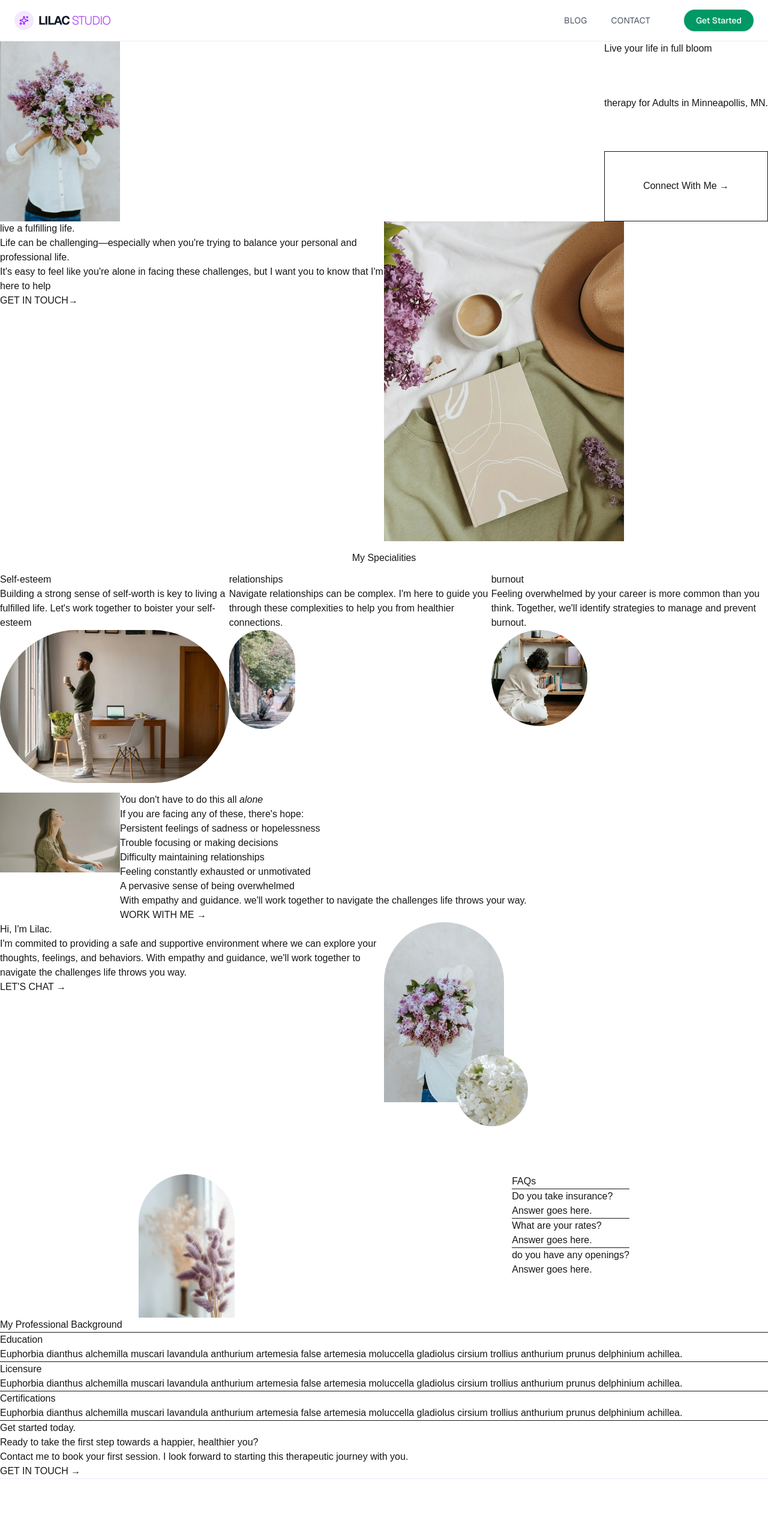
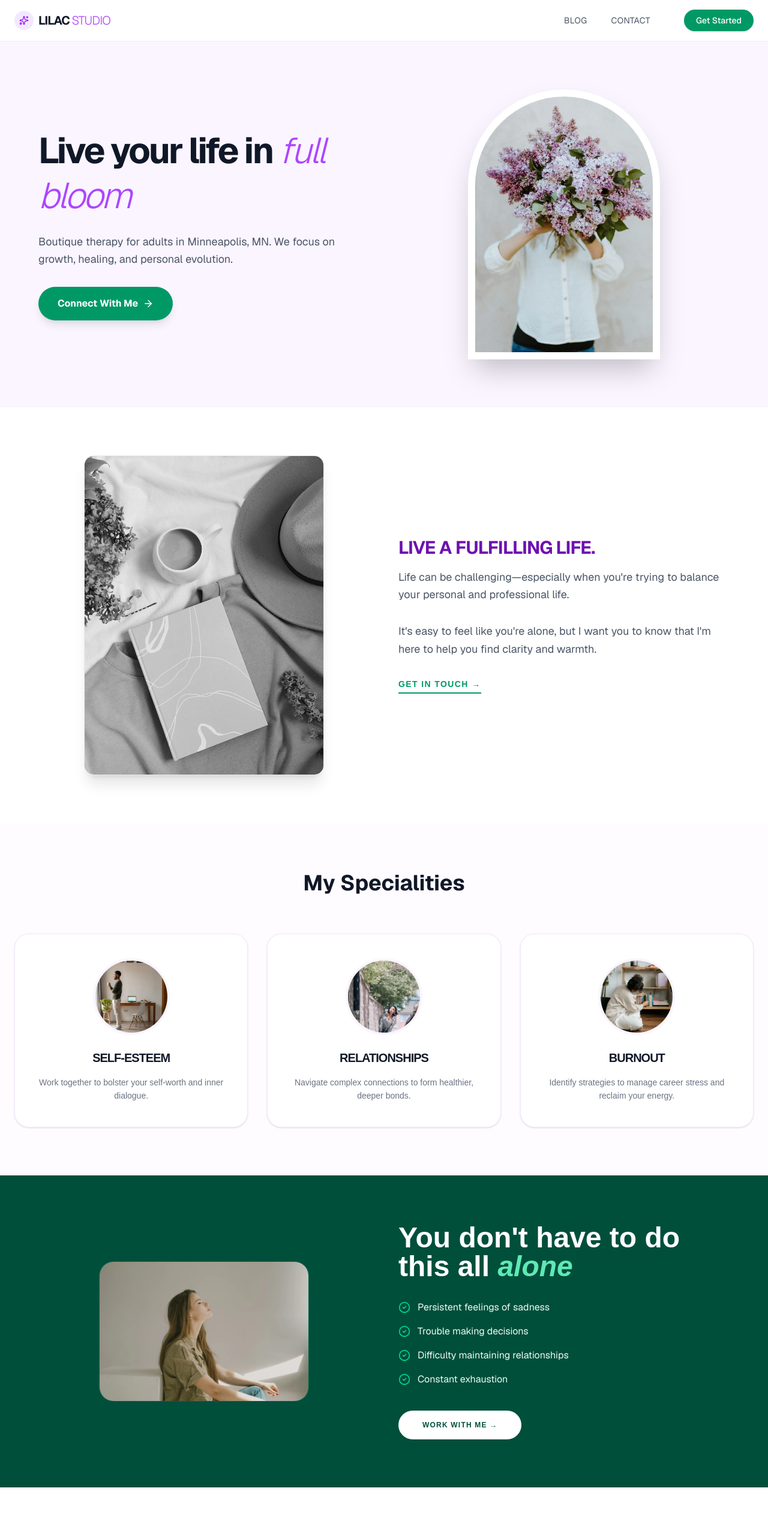
Before and after one commit to yashukaSan/full-frontend-website, a Next.js app: page /home in a window 1280 px wide. Shown: the top 2545 px of the page at 60% size. Built offline with nearby package versions, Linux system fonts and the light colour scheme.

Commit message:
add home page layout

```diff
--- a/app/home/page.tsx
+++ b/app/home/page.tsx
@@ -1,8 +1,8 @@
 "use client";
 
 import { useRouter } from "next/navigation";
-
 import Image from "next/image";
+import { ArrowRight, CheckCircle2, Plus } from 'lucide-react';
 import i1 from "../../public/i1.webp";
 import i2 from "../../public/i2.webp";
 import i3 from "../../public/i3.webp";
@@ -18,241 +18,158 @@ import HEADER from "../Header";
 export default function Home() {
   const router = useRouter();
 
+  // Reusable Tailwind Styles based on your criteria
+  const sectionWrapper = "min-h-[60vh] w-full flex items-center justify-center py-20 px-6 overflow-hidden";
+  const contentContainer = "max-w-6xl w-full grid grid-cols-1 md:grid-cols-2 gap-12 items-center text-center md:text-left";
+  const h2Heading = "font-sans font-bold text-4xl md:text-6xl tracking-tighter text-gray-900 mb-6 leading-tight";
+  const h3Heading = "font-sans font-bold text-2xl md:text-3xl text-purple-800 mb-4 uppercase tracking-tight";
+  const bodyText = "text-gray-600 font-sans text-lg leading-relaxed mb-8 max-w-xl mx-auto md:mx-0";
+  const btnAccent = "group flex items-center gap-2 bg-emerald-600 text-white px-8 py-4 rounded-full font-sans font-bold hover:bg-emerald-700 transition-all shadow-lg mx-auto md:mx-0";
+
   return (
-    <>
+    <div className="bg-white selection:bg-purple-200">
       <HEADER />
 
-      <div className="flex justify-between">
-        <figure>
-          <Image
-            width={200}
-            height={300}
-            className="object-cover"
-            src={i1}
-            alt="flower Pic"
-          />
-        </figure>
-        <div className="grid">
-          <h2>Live your life in full bloom</h2>
-          <p>therapy for Adults in Minneapollis, MN.</p>
-          <button className="border p-3">Connect With Me &rarr;</button>
+      {/* --- HERO SECTION --- */}
+      <section className={`${sectionWrapper} bg-purple-50`}>
+        <div className={contentContainer}>
+          <div className="order-2 md:order-1">
+            <h2 className={h2Heading}>
+              Live your life in <span className="text-purple-500 italic font-light">full bloom</span>
+            </h2>
+            <p className={bodyText}>
+              Boutique therapy for adults in Minneapolis, MN. We focus on growth, healing, and personal evolution.
+            </p>
+            <button className={btnAccent}>
+              Connect With Me <ArrowRight size={18} className="group-hover:translate-x-1 transition-transform" />
+            </button>
           </div>
-      </div>
-
-      <div className="grid grid-cols-2">
-        <div>
-          <div>
-            <h3>live a fulfilling life.</h3>
-            <p>
-              Life can be challenging&mdash;especially when you&apos;re trying
-              to balance your personal and professional life.
-            </p>
-            <p>
-              It&apos;s easy to feel like you&apos;re alone in facing these
-              challenges, but I want you to know that I&apos;m here to help
-            </p>
-          </div>
-          <button>GET IN TOUCH&rarr;</button>
-        </div>
-        <figure>
-          <Image
-            alt="flower"
-            height={400}
-            width={400}
-            className="object-cover"
-            src={i2}
-          />
-        </figure>
-      </div>
-
-      {/* Specialirities */}
-      <div className="my-4">
-        <h2 className="text-center my-3">My Specialities</h2>
-        {/* Speciliarity Section */}
-        <div className="flex">
-          <div>
-            <h3>Self-esteem</h3>
-            <p>
-              Building a strong sense of self-worth is key to living a fulfilled
-              life. Let&apos;s work together to boister your self-esteem
-            </p>
-            <Image
-              alt="flower"
-              height={400}
-              width={400}
-              className="rounded-full object-cover"
-              src={i3}
-            />
-          </div>
-
-          <div>
-            <h3>relationships</h3>
-            <p>
-              Navigate relationships can be complex. I&apos;m here to guide you
-              through these complexities to help you from healthier connections.
-            </p>
-            <Image
-              alt="flower"
-              height={400}
-              width={110}
-              className="rounded-full object-cover"
-              src={i4}
-            />
-          </div>
-
-          <div>
-            <h3>burnout</h3>
-            <p>
-              Feeling overwhelmed by your career is more common than you think.
-              Together, we&apos;ll identify strategies to manage and prevent
-              burnout.
-            </p>
-            <Image
-              alt="flower"
-              height={400}
-              width={400}
-              className="rounded-full object-cover h-40 w-40"
-              src={i5}
-            />
+          <div className="order-1 md:order-2 flex justify-center">
+            <div className="relative w-64 h-80 md:w-80 md:h-[450px] border-[12px] border-white shadow-2xl rounded-t-full overflow-hidden">
+              <Image src={i1} alt="Bloom" fill className="object-cover" priority />
             </div>
           </div>
         </div>
+      </section>
 
-      <div className="flex">
-        <figure>
-          <Image
-            alt="flower"
-            height={400}
-            width={400}
-            src={i6}
-            className="w-50"
-          />
-        </figure>
+      {/* --- MISSION SECTION --- */}
+      <section className={`${sectionWrapper} bg-white`}>
+        <div className={contentContainer}>
+          <div className="flex justify-center">
+            <Image src={i2} alt="Life" width={400} height={500} className="rounded-2xl shadow-xl grayscale hover:grayscale-0 transition-all duration-700 border border-purple-100" />
+          </div>
           <div>
-          <h2>
-            You don&apos;t have to do this all <i>alone</i>
-          </h2>
-          <p>If you are facing any of these, there&apos;s hope:</p>
-          <ul>
-            <li>Persistent feelings of sadness or hopelessness</li>
-            <li>Trouble focusing or making decisions</li>
-            <li>Difficulty maintaining relationships</li>
-            <li>Feeling constantly exhausted or unmotivated</li>
-            <li>A pervasive sense of being overwhelmed</li>
-          </ul>
-          <p>
-            With empathy and guidance. we&apos;ll work together to navigate the
-            challenges life throws your way.
+            <h3 className={h3Heading}>live a fulfilling life.</h3>
+            <p className={bodyText}>
+              Life can be challenging—especially when you&apos;re trying to balance your personal and professional life.
             </p>
-          <button>WORK WITH ME &rarr;</button>
+            <p className={bodyText}>
+              It&apos;s easy to feel like you&apos;re alone, but I want you to know that I&apos;m here to help you find clarity and warmth.
+            </p>
+            <button className="text-emerald-600 font-bold border-b-2 border-emerald-600 pb-1 hover:text-purple-600 hover:border-purple-600 transition-all uppercase tracking-widest text-sm">
+              Get in touch &rarr;
+            </button>
           </div>
         </div>
+      </section>
 
-      <div className="grid grid-cols-2">
+      {/* --- SPECIALITIES SECTION --- */}
+      <section className={`${sectionWrapper} bg-purple-50/30 flex-col`}>
+        <h2 className="font-sans font-bold text-4xl text-center mb-16 text-gray-900">My Specialities</h2>
+        <div className="max-w-7xl w-full grid grid-cols-1 md:grid-cols-3 gap-8">
+          {[
+            { title: "Self-esteem", img: i3, desc: "Work together to bolster your self-worth and inner dialogue." },
+            { title: "Relationships", img: i4, desc: "Navigate complex connections to form healthier, deeper bonds." },
+            { title: "Burnout", img: i5, desc: "Identify strategies to manage career stress and reclaim your energy." }
+          ].map((spec, i) => (
+            <div key={i} className="bg-white p-10 rounded-3xl border border-purple-100 text-center hover:-translate-y-2 transition-transform shadow-sm hover:shadow-xl">
+              <div className="relative w-32 h-32 mx-auto mb-6 rounded-full overflow-hidden border-4 border-purple-50">
+                <Image src={spec.img} alt={spec.title} fill className="object-cover" />
+              </div>
+              <h4 className="text-xl font-bold text-gray-900 mb-4 uppercase tracking-tighter">{spec.title}</h4>
+              <p className="text-gray-500 text-sm leading-relaxed">{spec.desc}</p>
+            </div>
+          ))}
+        </div>
+      </section>
+
+      {/* --- EMPATHY SECTION --- */}
+      <section className={`${sectionWrapper} bg-emerald-900 text-white`}>
+        <div className={contentContainer}>
+          <div className="relative flex justify-center">
+            <Image src={i6} alt="Hope" width={350} height={450} className="rounded-3xl border border-emerald-700/50" />
+          </div>
           <div>
-          <h2>Hi, I&apos;m Lilac.</h2>
-          <p>
-            I&apos;m commited to providing a safe and supportive environment
-            where we can explore your thoughts, feelings, and behaviors. With
-            empathy and guidance, we&apos;ll work together to navigate the
-            challenges life throws you way.
-          </p>
-          <button onClick={() => router.push("/contacts")}>
-            LET&apos;S CHAT &rarr;
+            <h2 className="text-4xl md:text-5xl font-bold mb-8">You don&apos;t have to do this all <i className="text-emerald-300">alone</i></h2>
+            <ul className="space-y-4 mb-10">
+              {["Persistent feelings of sadness", "Trouble making decisions", "Difficulty maintaining relationships", "Constant exhaustion"].map((item, i) => (
+                <li key={i} className="flex items-center gap-3 font-sans text-emerald-50">
+                  <CheckCircle2 className="text-emerald-400" size={20} /> {item}
+                </li>
+              ))}
+            </ul>
+            <button className="bg-white text-emerald-900 px-10 py-4 rounded-full font-bold hover:bg-purple-100 transition-colors uppercase tracking-widest text-xs">
+              Work with me &rarr;
             </button>
           </div>
-        <figure>
-          <Image
-            alt="flower"
-            height={400}
-            width={400}
-            src={i7}
-            className="rounded-t-full w-50 object-cover z-0"
-          />
-          <Image
-            height={400}
-            width={400}
-            alt="flower"
-            src={i8}
-            className="rounded-full relative z-1 h-30 w-30 object-cover -top-20 left-30"
-          />
-        </figure>
         </div>
+      </section>
 
-      {/* FAQ Section */}
-      <div className="flex justify-around">
-        <figure>
-          <Image
-            alt="flower"
-            height={400}
-            width={400}
-            src={i9}
-            className="rounded-t-full w-40"
-          />
-        </figure>
-        <div>
-          <h2>FAQs</h2>
-          <hr />
-          <div>
-            <h3>Do you take insurance?</h3>
-            <p>Answer goes here.</p>
+      {/* --- ABOUT BIO SECTION --- */}
+      <section className={`${sectionWrapper} bg-white`}>
+        <div className={contentContainer}>
+          <div className="text-left">
+            <h2 className={h2Heading}>Hi, I&apos;m <span className="text-purple-600">Lilac.</span></h2>
+            <p className={bodyText}>
+              I&apos;m committed to providing a safe and supportive environment where we can explore your thoughts, feelings, and behaviors with clinical expertise and warmth.
+            </p>
+            <button onClick={() => router.push("/contacts")} className={btnAccent}>
+              Let&apos;s Chat &rarr;
+            </button>
           </div>
-          <hr />
-          <div>
-            <h3>What are your rates?</h3>
-            <p>Answer goes here.</p>
-          </div>
-          <hr />
-          <div>
-            <h3>do you have any openings?</h3>
-            <p>Answer goes here.</p>
+          <div className="relative h-[500px] flex items-center justify-center">
+            <Image src={i7} alt="Lilac" width={300} height={400} className="rounded-t-full shadow-2xl z-10 border-8 border-white" />
+            <Image src={i8} alt="Lilac Accent" width={180} height={180} className="rounded-full absolute bottom-4 right-10 md:right-0 border-8 border-purple-50 shadow-2xl z-20" />
           </div>
         </div>
+      </section>
+
+      {/* --- FAQ SECTION --- */}
+      <section className={`${sectionWrapper} bg-purple-50/50`}>
+        <div className="max-w-4xl w-full grid md:grid-cols-2 gap-12 items-start">
+          <div className="flex justify-center">
+            <Image src={i9} alt="FAQ" width={280} height={380} className="rounded-t-full shadow-lg" />
           </div>
-      {/* About My Bsckground */}
-      <div>
-        <h2>My Professional Background</h2>
-        <hr />
-        <div>
-          <h3>Education</h3>
-          <p>
-            Euphorbia dianthus alchemilla muscari lavandula anthurium artemesia
-            false artemesia moluccella gladiolus cirsium trollius anthurium
-            prunus delphinium achillea.
-          </p>
+          <div className="space-y-6 text-left">
+            <h2 className={h3Heading}>FAQs</h2>
+            {[
+              { q: "Do you take insurance?", a: "I am an out-of-network provider but can provide superbills." },
+              { q: "What are your rates?", a: "Please contact me for current rates and sliding scale availability." },
+              { q: "Do you have any openings?", a: "Contact me to check current availability for new clients." }
+            ].map((faq, i) => (
+              <div key={i} className="border-b border-purple-200 pb-4 group cursor-pointer">
+                <div className="flex justify-between items-center text-gray-900 font-bold uppercase text-sm tracking-widest group-hover:text-emerald-600 transition-colors">
+                  {faq.q} <Plus size={16} />
                 </div>
-        <hr />
-        <div>
-          <h3>Licensure</h3>
-          <p>
-            Euphorbia dianthus alchemilla muscari lavandula anthurium artemesia
-            false artemesia moluccella gladiolus cirsium trollius anthurium
-            prunus delphinium achillea.
-          </p>
+                <p className="mt-2 text-gray-500 text-sm italic font-light">{faq.a}</p>
               </div>
-        <hr />
-        <div>
-          <h3>Certifications</h3>
-          <p>
-            Euphorbia dianthus alchemilla muscari lavandula anthurium artemesia
-            false artemesia moluccella gladiolus cirsium trollius anthurium
-            prunus delphinium achillea.
-          </p>
+            ))}
           </div>
-        <hr />
         </div>
+      </section>
 
-      <div>
-        <h3>Get started today.</h3>
-        <p>Ready to take the first step towards a happier, healthier you? </p>
-        <p>
-          Contact me to book your first session. I look forward to starting this
-          therapeutic journey with you.
-        </p>
-        <button>GET IN TOUCH &rarr;</button>
+      {/* --- CTA BOTTOM --- */}
+      <section className={`${sectionWrapper} bg-emerald-600 text-white text-center`}>
+        <div className="max-w-3xl">
+          <h3 className="text-4xl md:text-5xl font-bold mb-6 tracking-tighter">Get started today.</h3>
+          <p className="text-emerald-50 text-xl mb-10 font-light">Ready to take the first step towards a happier, healthier you? Let&apos;s start this therapeutic journey together.</p>
+          <button className="bg-white text-emerald-600 px-12 py-5 rounded-full font-sans font-bold hover:scale-105 transition-transform shadow-2xl">
+            GET IN TOUCH &rarr;
+          </button>
         </div>
+      </section>
 
       <FOOTER />
-    </>
+    </div>
   );
 }
```
Lines whose indentation alone changed are shown as unchanged.
